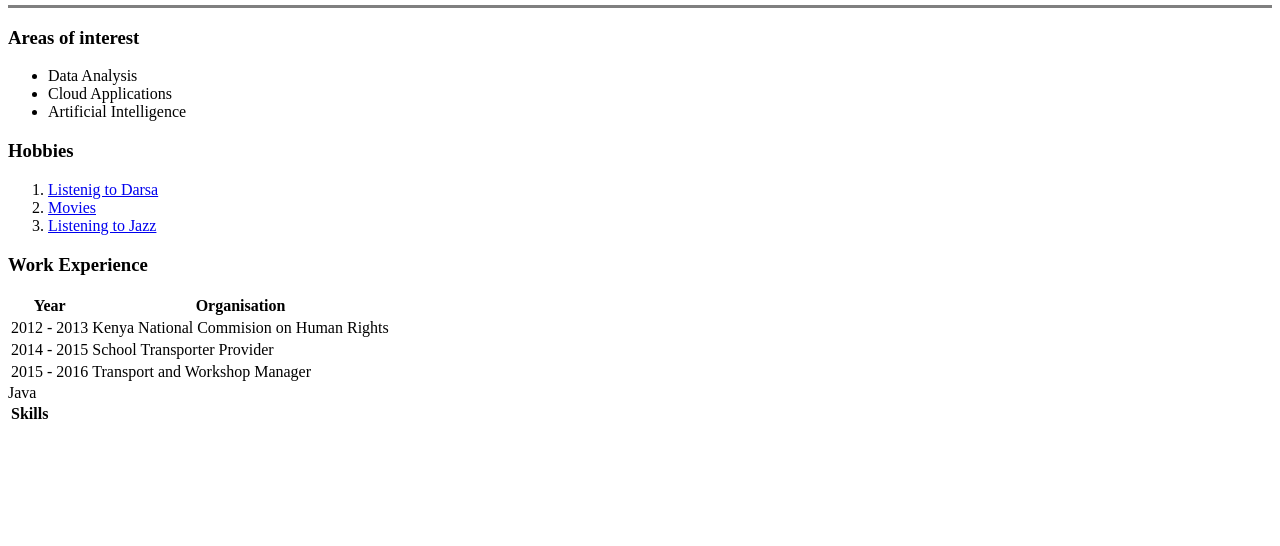
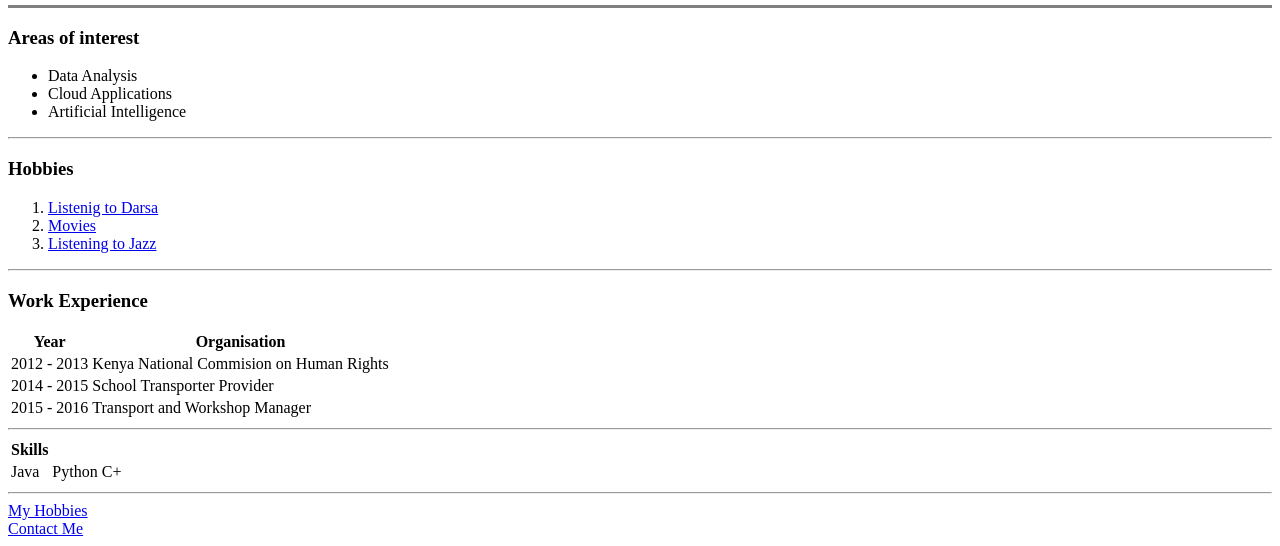
Before and after one commit to molsar/cv, a plain HTML site: page index.html in a window 1280 px wide. Shown: the part 357-903 px from the top of the page. Before the commit the page ends 800 px from the top, so only its background shows below. Drawn offline with Linux system fonts and the light colour scheme.

Commit message:
Updated Contact and Hobbies

```diff
--- a/index.html
+++ b/index.html
@@ -26,6 +26,7 @@
         <li>Cloud Applications</li>
         <li>Artificial Intelligence</li>
     </ul>
+    <hr>
     <h3>Hobbies</h3>
     <ol>
         <li><a href="https://www.youtube.com/watch?v=NVfeBpgg8ks">Listenig to Darsa</a></li>
@@ -33,6 +34,8 @@
         <li><a href="https://www.youtube.com/watch?v=_36MVQvYVHI">Listening to Jazz</a></li>
 
     </ol>
+
+    <hr>
 
     <h3>Work Experience</h3>
     <table>
@@ -52,13 +55,26 @@
             <td>2015 - 2016</td>
             <td>Transport and Workshop Manager</td>
         </tr>
-    </table>
-    <table>
-        <th>Skills
-            <tr>Java  </tr>
-        </th>
 
     </table>
+    <hr>
+    <table>
+        <thead>
+            <tr>
+                <th>Skills</th>
+            </tr>
+            <td>Java</td>
 
+            <td>Python</td>
+
+            <td>C+</td>
+        </thead>
+    </table>
+    <hr>
+
+    <a href= "My Hobbies.html">My Hobbies</a><br>
+
+
+    <a href= "contact-me.html">Contact Me</a>
 </body>
 </html>
```
Also changed, not shown: My Hobbies.html (added, +19 -0 lines).
